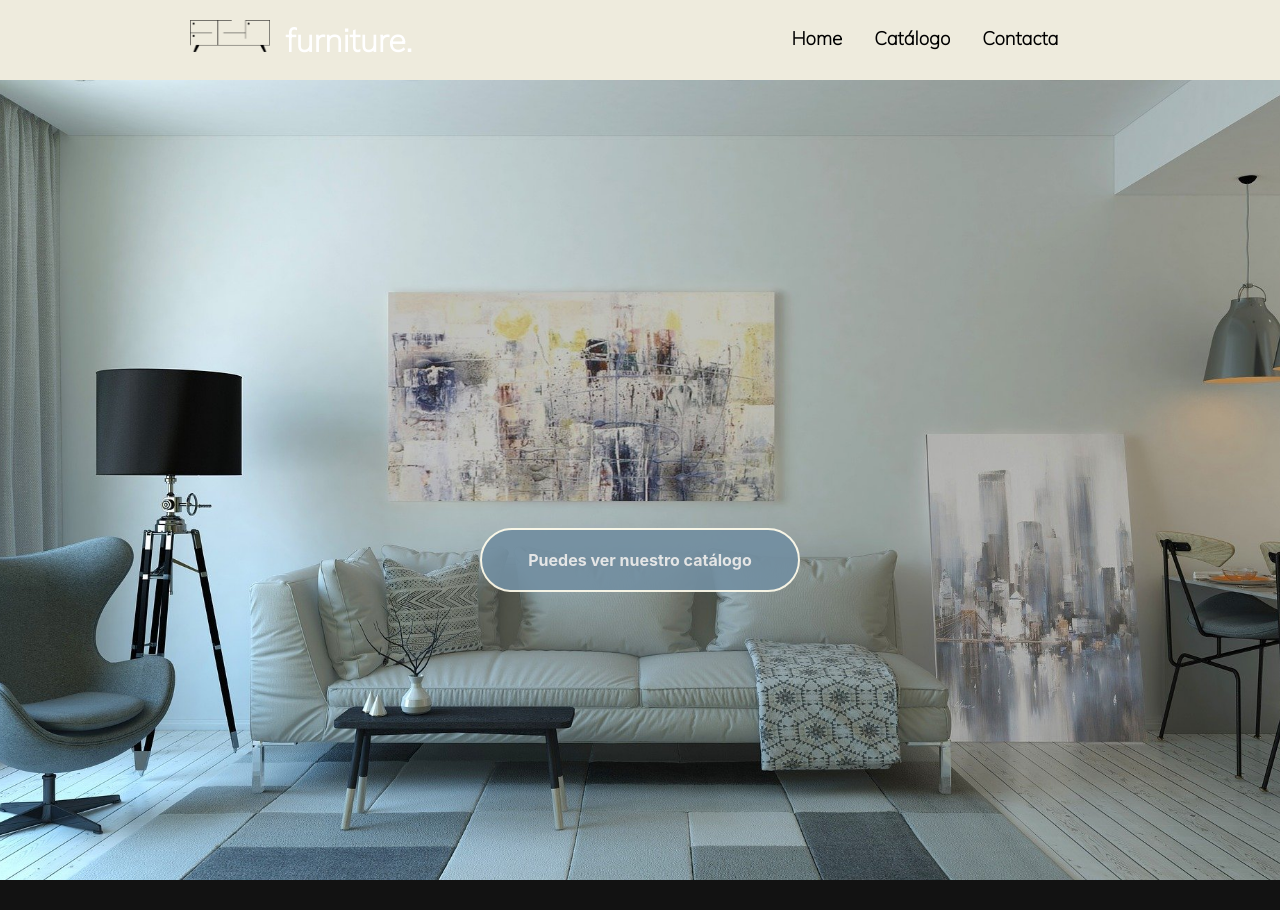
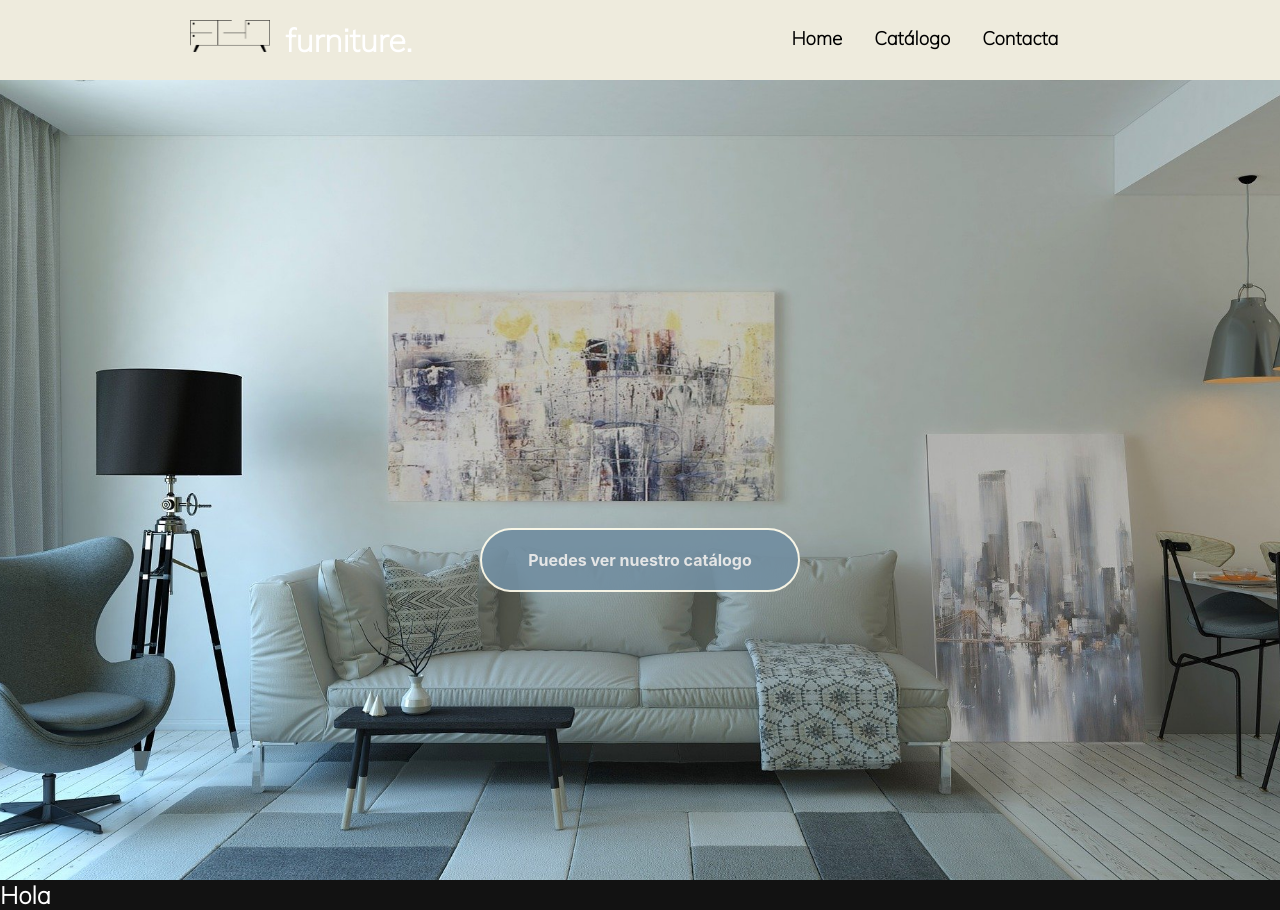
Before and after one commit to GitECV/furniture, a React (Create React App) app: page / in a window 1280 px wide. Before the commit the page ends 880 px from the top, so only its background shows below. Built offline with nearby package versions, Linux system fonts and the light colour scheme.

Commit message:
Prueba tele

```diff
--- a/src/Home.tsx
+++ b/src/Home.tsx
@@ -1,10 +1,12 @@
 import HomeContainer from './components/home-content/home-content.jsx';
-import NavBarContainer from './components/nav-bar-container/nav-bar-container.jsx'
+import NavBarContainer from './components/nav-bar-container/nav-bar-container.jsx';
+import HamburguerBack from "./components/hamburguer-menu-background/hamburguer-menu-background.jsx";
 
 function Home() {
   return (<div className="App">
     <NavBarContainer text={"furniture."}/>
     <HomeContainer />
+    <HamburguerBack />
   </div>);
 }
 
--- /dev/null
+++ b/src/components/hamburguer-menu-background/hamburguer-menu-background.jsx
@@ -0,0 +1,9 @@
+const HamburguerBack = () => {
+    return (
+        <div className="hamburguer-menu-background">
+            <h2>Hola</h2>
+        </div>
+      );
+}
+
+export default HamburguerBack;
```
